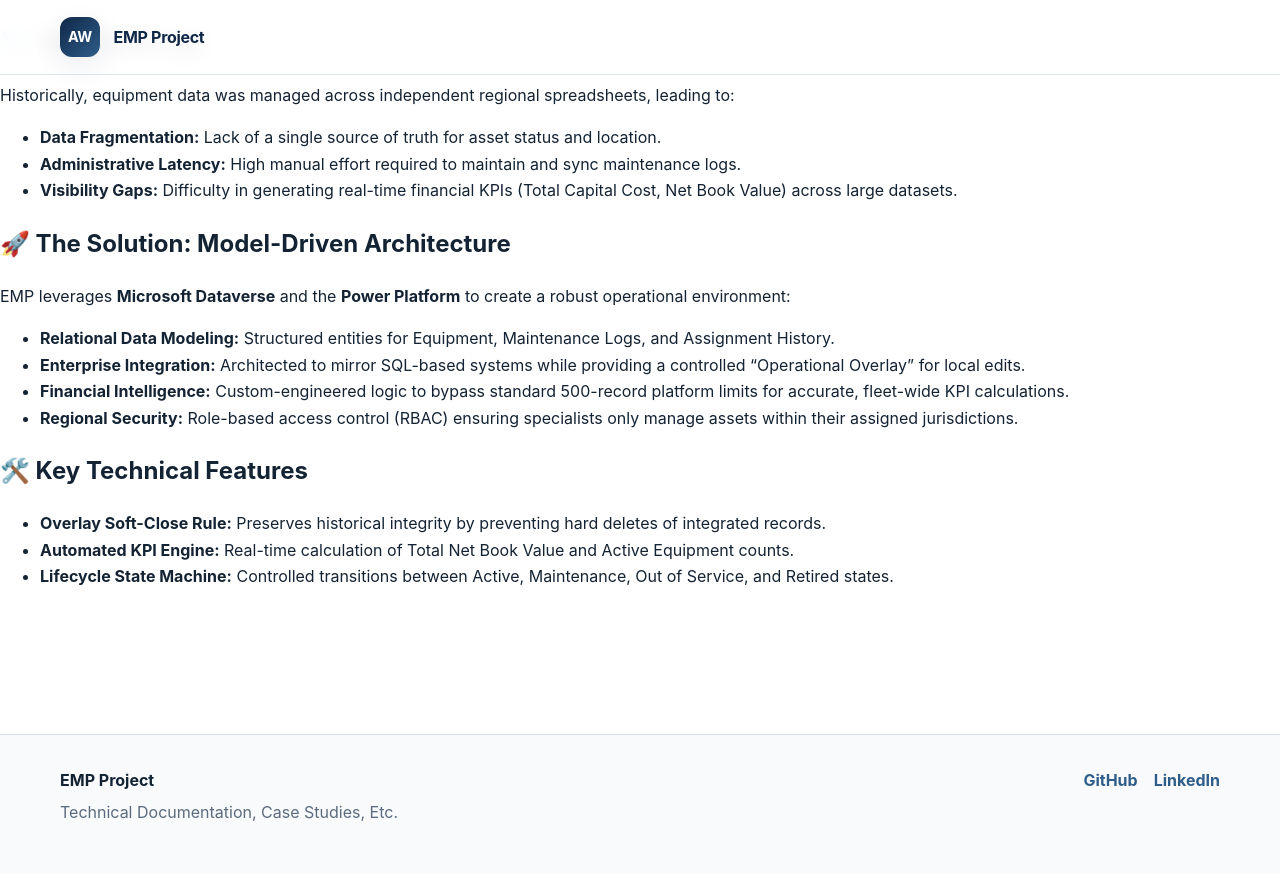
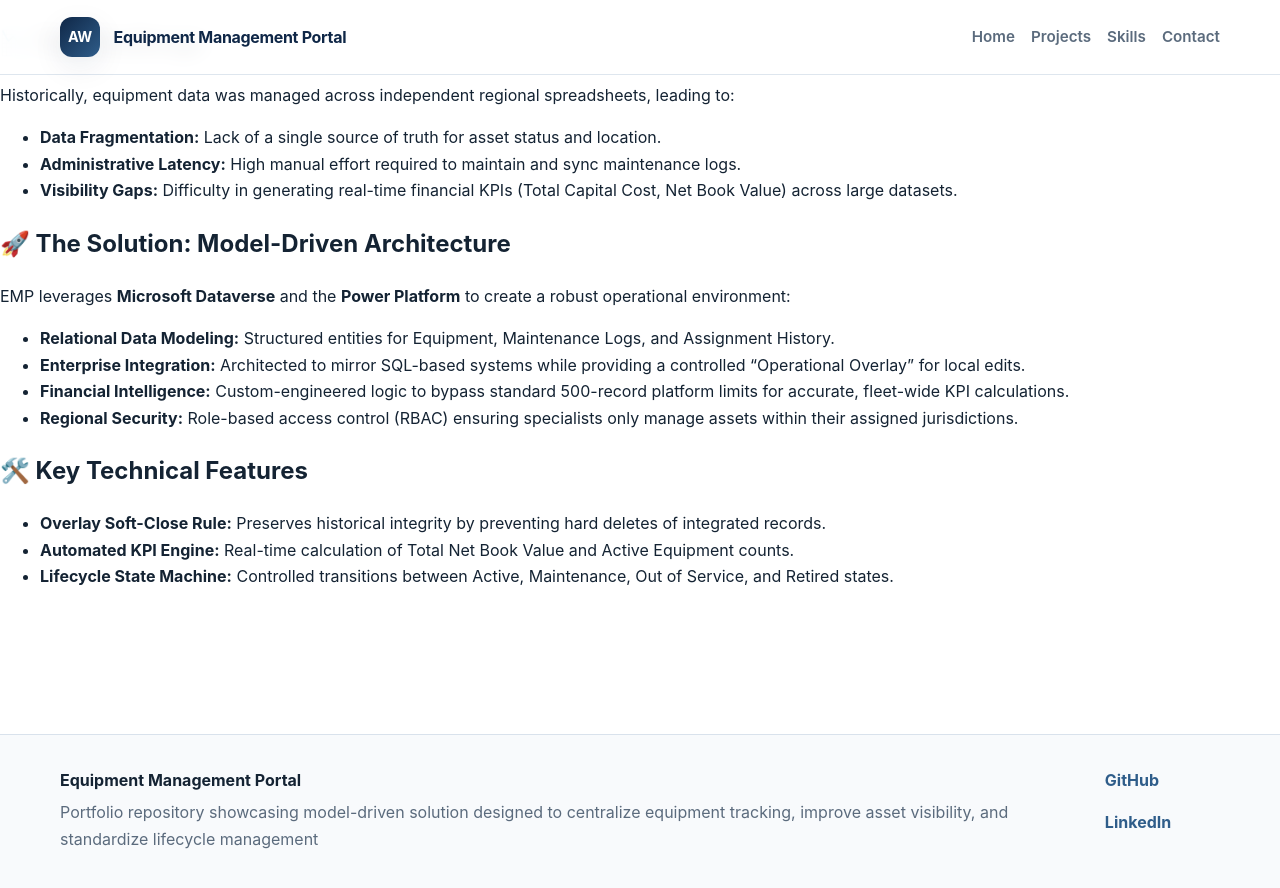
Before and after one commit to awindsor7912/equipment-management-portal, a Jekyll site: the page built from README.md, in a window 1280 px wide and 900 px high, scrolled down 1057 px. Shown: the top 888 px of the window. Built offline with Jekyll 4.4.1, drawn with Linux system fonts in a browser that asks for light colours; our own code applies the rules of GitHub Pages for plain Markdown files.

Commit message:
Revise configuration for Equipment Management Portal
Updated site configuration for Equipment Management Portal with new title, description, base URL, and theme settings.

```diff
--- a/_config.yml
+++ b/_config.yml
@@ -1,6 +1,38 @@
-theme: jekyll-theme-slate
-remote_theme: just-the-docs/just-the-docs
-title: EMP Project
-description: Technical Documentation, Case Studies, Etc.
-aux_links:
-  "View on GitHub": https://github.com/awindsor7912
+title: "Equipment Management Portal"
+description: "Portfolio repository showcasing model-driven solution designed to centralize equipment tracking, improve asset visibility, and standardize lifecycle management"
+baseurl: "/equipment-management-portal"
+url: "https://awindsor7912.github.io"
+
+markdown: kramdown
+theme: minima
+
+plugins:
+  - jekyll-seo-tag
+
+defaults:
+  - scope:
+      path: ""
+    values:
+      layout: default
+
+navigation:
+  - title: Home
+    url: /
+  - title: Projects
+    url: /#projects
+  - title: Skills
+    url: /#skills
+  - title: Contact
+    url: /#contact
+
+branding:
+  primary: "#0f2747"
+  primary_dark: "#0a1b31"
+  accent: "#2f5d8a"
+  accent_soft: "#eaf1f8"
+  background: "#ffffff"
+  surface: "#f8fafc"
+  border: "#d9e2ec"
+  text: "#142333"
+  muted: "#5b6b7d"
+  success: "#1f6f5f"
```
